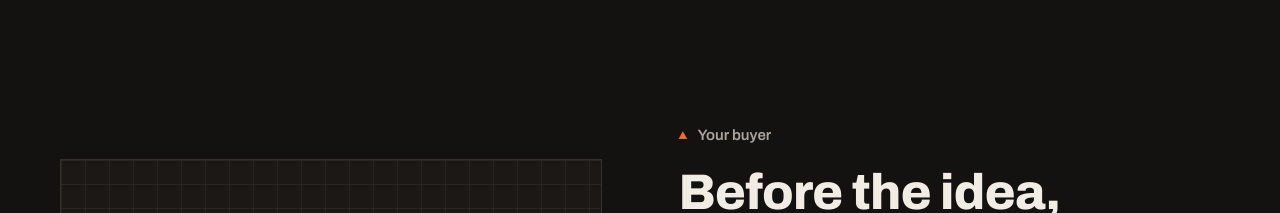
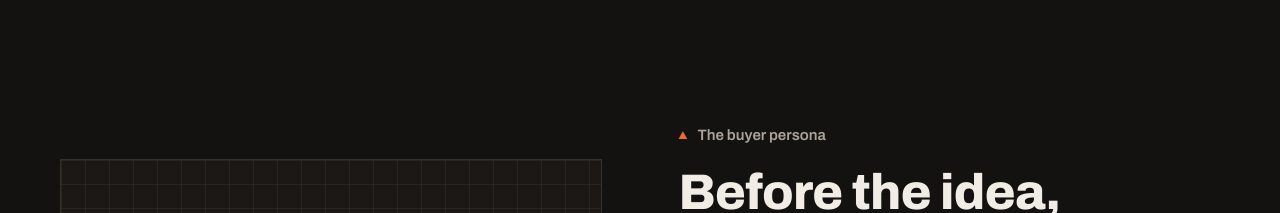
Before and after one commit to giovannipecora/fucina-ventures, a React (Vite) app: page /en in a window 1280 px wide. Shown: the part 1900-2113 px from the top of the page. Built offline with nearby package versions, Linux system fonts and the light colour scheme.

Commit message:
Etichetta: Il buyer persona
Co-Authored-By: Claude Opus 5.5 <noreply@anthropic.com>
Claude-Session: https://claude.ai/code/session_019aWZR2njWsPE9Bv3HZ2G5N

```diff
--- a/src/i18n/en.js
+++ b/src/i18n/en.js
@@ -47,7 +47,7 @@ export default {
     ],
   },
   buyer: {
-    eyebrow: 'Your buyer',
+    eyebrow: 'The buyer persona',
     h2: 'Before the idea, there is a person.',
     sub: 'We validate that your buyer really exists: someone who',
     items: ['has the problem you have identified;', 'is already looking for a solution;', 'is willing to try it on their own, and pay for it if they like it.'],
--- a/src/i18n/es.js
+++ b/src/i18n/es.js
@@ -47,7 +47,7 @@ export default {
     ],
   },
   buyer: {
-    eyebrow: 'Tu comprador',
+    eyebrow: 'El buyer persona',
     h2: 'Antes de la idea, hay una persona.',
     sub: 'Validamos que tu comprador existe de verdad: alguien que',
     items: ['tiene el problema que has identificado;', 'ya está buscando una solución;', 'está dispuesto a probarla por su cuenta, y a pagarla si le gusta.'],
--- a/src/i18n/it.js
+++ b/src/i18n/it.js
@@ -47,7 +47,7 @@ export default {
     ],
   },
   buyer: {
-    eyebrow: 'Il tuo buyer',
+    eyebrow: 'Il buyer persona',
     h2: 'Prima dell\'idea, c\'è una persona.',
     sub: 'Validiamo che esista davvero il tuo buyer: una persona che',
     items: ['ha il problema che hai identificato;', 'sta già cercando una soluzione;', 'è disposta a provarla da sola, e a pagarla se le piace.'],
```
